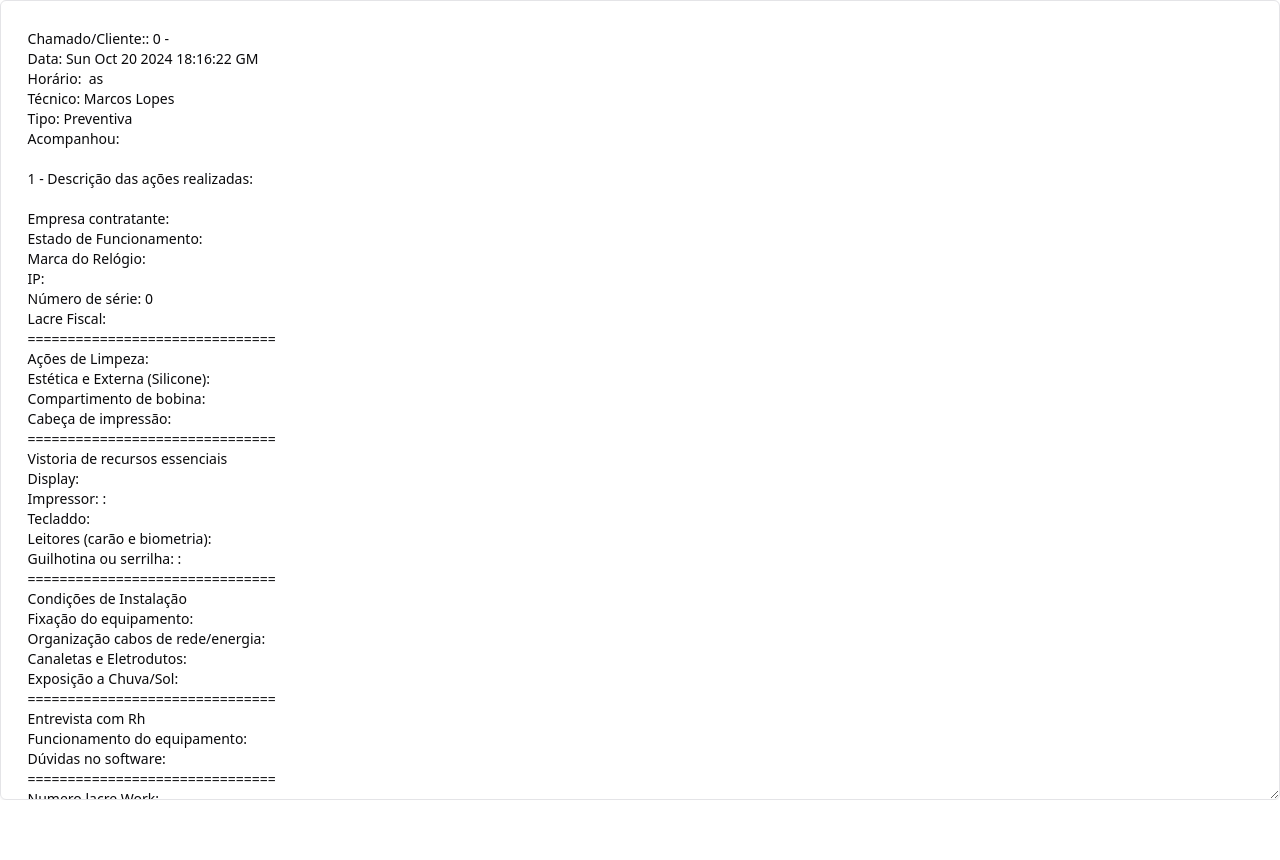
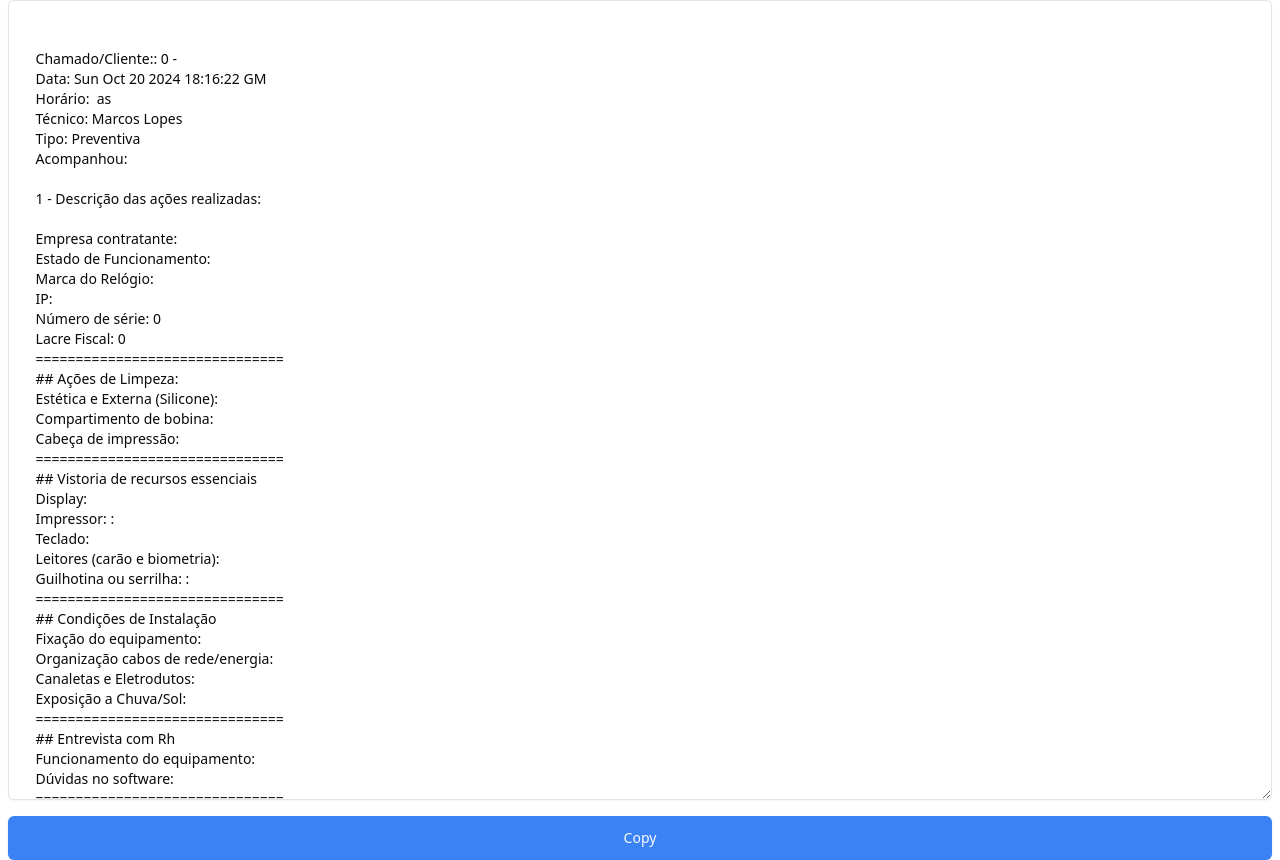
Before and after one commit to devbymarcos/writer-report-worksystem, a Next.js app: page /copy/1 in a window 1280 px wide. Shown: the part 112-972 px from the top of the page. Before the commit the page ends 912 px from the top, so only its background shows below. Built offline with nearby package versions, Linux system fonts and the light colour scheme.

Commit message:
feat copy crerate

```diff
--- a/src/app/copy/[id]/page.tsx
+++ b/src/app/copy/[id]/page.tsx
@@ -1,5 +1,6 @@
 "use client";
 
+import { Button } from "@/components/ui/button";
 import { Textarea } from "@/components/ui/textarea";
 import { formatDate } from "@/functions/formatDate";
 import ListItem from "@/services/list-Item/ListItem";
@@ -12,6 +13,7 @@ const Copy = ({ params }: any) => {
     const list = new ListItem(Number(params.id)).execute();
 
     setText(`
+
     Chamado/Cliente:: ${list.numberTicket} - ${list.titleTicket}
     Data: ${formatDate(String(list.date))}
     Horário: ${list.timeStart} as ${list.timeStop}
@@ -26,21 +28,21 @@ const Copy = ({ params }: any) => {
     Marca do Relógio: ${list.brand}
     IP: ${list.ip}
     Número de série: ${list.ns}
-    Lacre Fiscal: ${list.sealNumber}
+    Lacre Fiscal: ${list.fiscalSeal}
     ===============================
-    Ações de Limpeza:
+    ## Ações de Limpeza:
     Estética e Externa (Silicone): ${list.cleaningExternal}
     Compartimento de bobina: ${list.cleaningPrinter}
     Cabeça de impressão: ${list.cleaningSpoolCompartment}
     ===============================
-    Vistoria de recursos essenciais
+    ## Vistoria de recursos essenciais
     Display:  ${list.inspectionDisplay}
     Impressor: :  ${list.inspectionPrinter}
-    Tecladdo:  ${list.inspectionKeyboard}
+    Teclado:  ${list.inspectionKeyboard}
     Leitores (carão e biometria): ${list.inspectionReadersCardAndBiometrics}
     Guilhotina ou serrilha: : ${list.inspectionCutterOrPerforator}
     ===============================
-    Condições de Instalação
+    ## Condições de Instalação
     Fixação do equipamento: ${list.installationConditionsEquipmentMounting}
     Organização cabos de rede/energia: ${
       list.installationConditionsCableOrganization
@@ -48,11 +50,10 @@ const Copy = ({ params }: any) => {
     Canaletas e Eletrodutos: ${list.installationConditionsConduitsAndRaceways}
     Exposição a Chuva/Sol:  ${list.installationConditionsExposureToRainOrSun}
     ===============================
-    Entrevista com Rh
+    ## Entrevista com Rh
     Funcionamento do equipamento: ${list.hrInterviewEquipmentFunctioning}
     Dúvidas no software: ${list.hrInterviewSoftwareQuestions}
     ===============================
-    Numero lacre Work: ${list.sealNumber}
     Numero lacre Work: ${list.sealWork}
     ===============================
     Descreva as não conformidades:  ${list.nonConformitiesDescription}
@@ -64,12 +65,28 @@ const Copy = ({ params }: any) => {
     `);
   }
 
+  const copyToClipboard = async () => {
+    try {
+      const contentToCopy = text;
+      await navigator.clipboard.writeText(contentToCopy);
+      alert("Conteúdo copiado para a área de transferência!");
+    } catch (err) {
+      alert(err);
+      console.error("Erro ao copiar para a área de transferência:", err);
+    }
+  };
+
   useEffect(() => {
     getCopy();
   }, []);
   return (
     <>
-      <Textarea className="h-screen" defaultValue={text} />
+      <div className="px-2">
+        <Textarea className="h-screen mb-4" defaultValue={text} />
+        <Button className="bg-blue-500 w-full h-11" onClick={copyToClipboard}>
+          Copy
+        </Button>
+      </div>
     </>
   );
 };
--- a/src/app/rep/page.tsx
+++ b/src/app/rep/page.tsx
@@ -90,7 +90,7 @@ const Rep = () => {
       hrInterviewSoftwareQuestions: String(
         formData.get("hrInterviewSoftwareQuestions")
       ),
-      sealNumber: String(formData.get("sealNumber")),
+      sealWork: String(formData.get("sealWork")),
       nonConformitiesDescription: String(
         formData.get("nonConformitiesDescription")
       ),
@@ -446,7 +446,7 @@ const Rep = () => {
         </div>
         <div className="mb-3">
           <Label>Numero lacre Work:</Label>
-          <Input name="sealNumber" type="text" />
+          <Input name="sealWork" type="text" />
         </div>
         <div className="mb-3">
           <Label>Descreva as não conformidades:</Label>
--- a/src/services/base/Base.ts
+++ b/src/services/base/Base.ts
@@ -28,6 +28,7 @@ class Base {
   hrInterviewEquipmentFunctioning!: string;
   hrInterviewSoftwareQuestions!: string;
   sealNumber!: string;
+  sealWork!: string;
   nonConformitiesDescription!: string;
   improvementSuggestions!: string;
 }
--- a/src/services/base/types.ts
+++ b/src/services/base/types.ts
@@ -24,7 +24,7 @@ export interface IRegister {
   installationConditionsExposureToRainOrSun: string;
   hrInterviewEquipmentFunctioning: string;
   hrInterviewSoftwareQuestions: string;
-  sealNumber: string;
+  sealWork: string;
   nonConformitiesDescription: string;
   improvementSuggestions: string;
 }
--- a/src/services/register/Register.ts
+++ b/src/services/register/Register.ts
@@ -29,6 +29,7 @@ class Register extends Base {
     hrInterviewEquipmentFunctioning,
     hrInterviewSoftwareQuestions,
     sealNumber,
+    sealWork,
     nonConformitiesDescription,
     improvementSuggestions,
   }: IRegister) {
@@ -64,6 +65,7 @@ class Register extends Base {
     this.hrInterviewEquipmentFunctioning = hrInterviewEquipmentFunctioning;
     this.hrInterviewSoftwareQuestions = hrInterviewSoftwareQuestions;
     this.sealNumber = sealNumber;
+    this.sealWork = sealWork;
     this.nonConformitiesDescription = nonConformitiesDescription;
     this.improvementSuggestions = improvementSuggestions;
   }
@@ -105,6 +107,7 @@ class Register extends Base {
       hrInterviewEquipmentFunctioning: this.hrInterviewEquipmentFunctioning,
       hrInterviewSoftwareQuestions: this.hrInterviewSoftwareQuestions,
       sealNumber: this.sealNumber,
+      sealWork: this.sealWork,
       nonConformitiesDescription: this.nonConformitiesDescription,
       improvementSuggestions: this.improvementSuggestions,
     });
```
